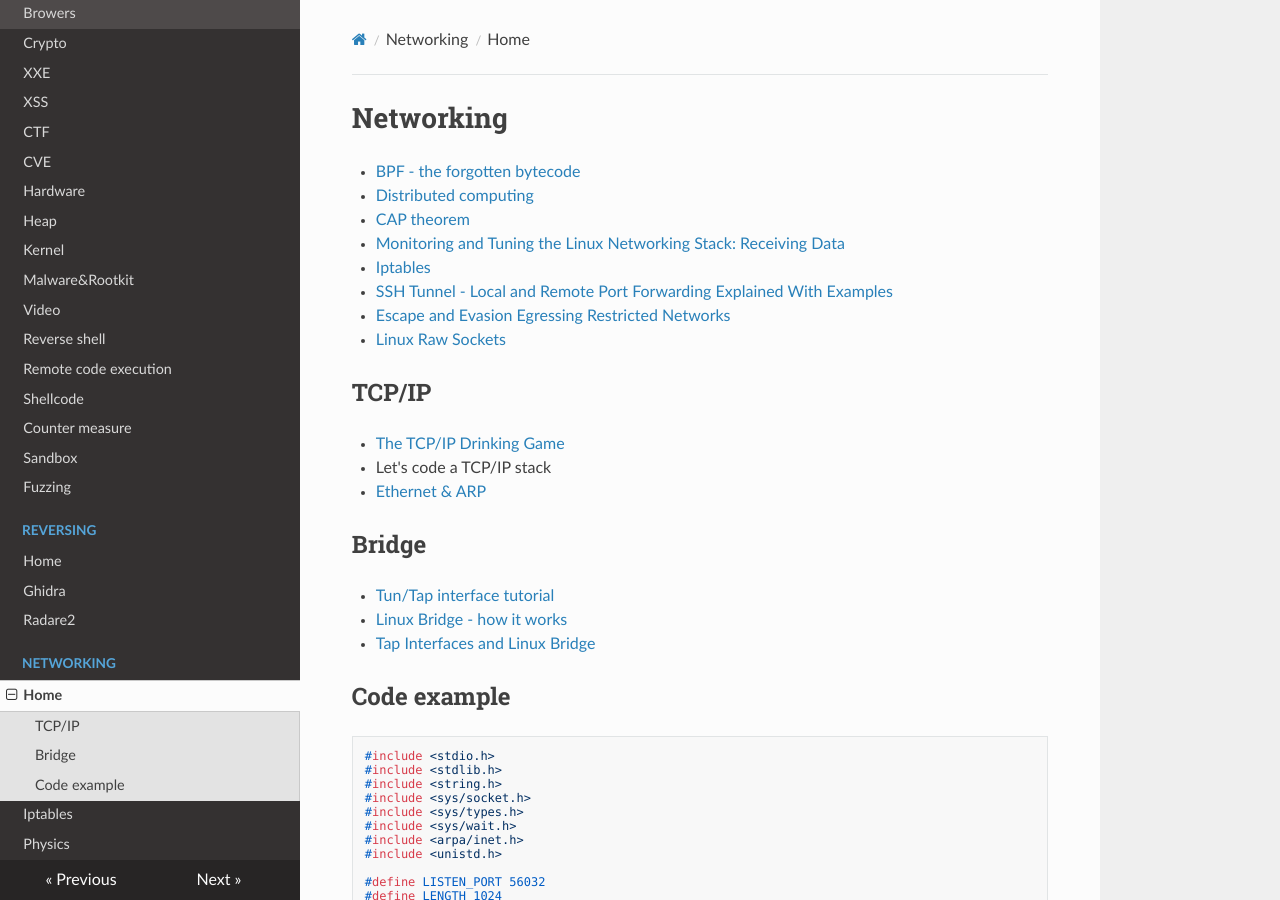
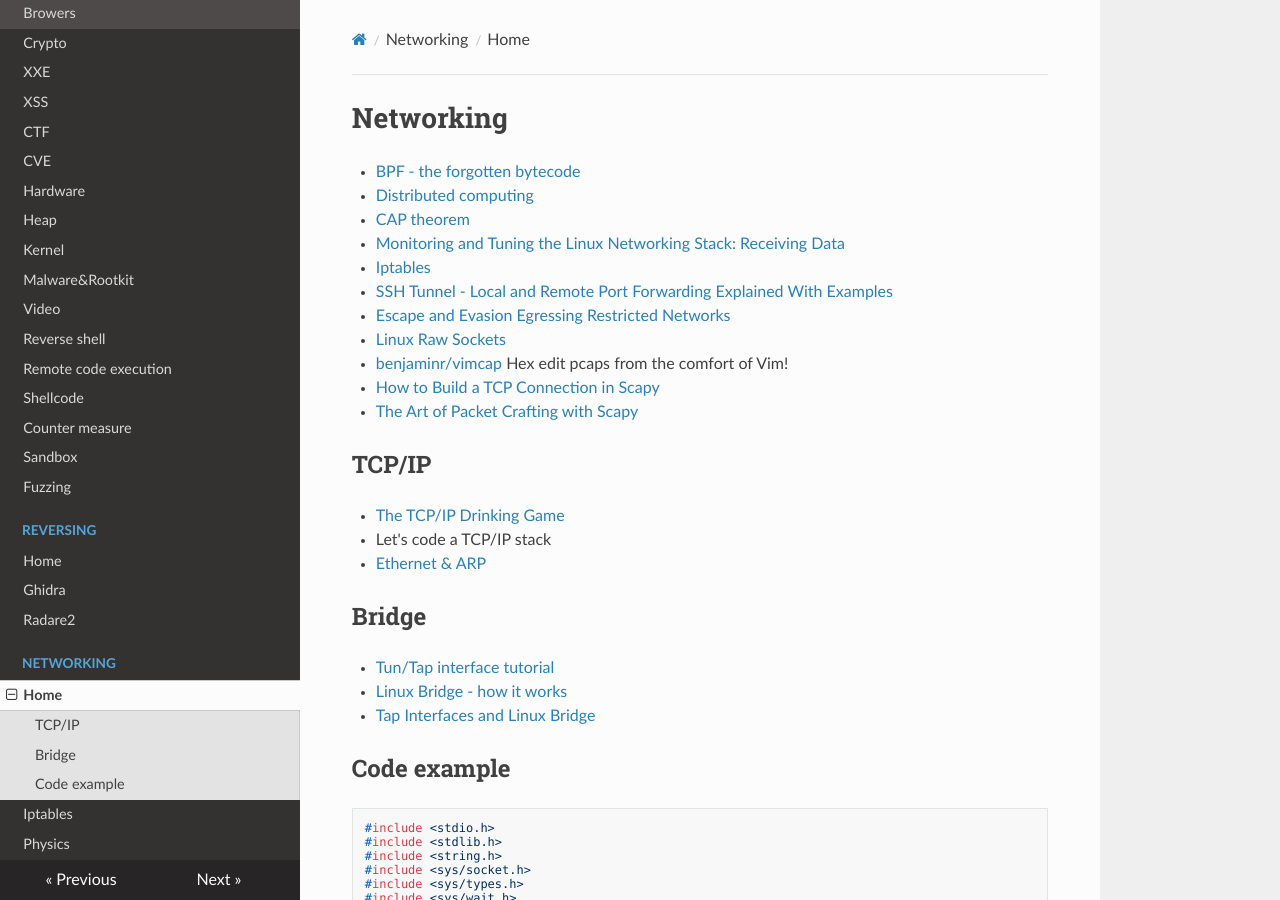
Before and after one commit to gipi/low-level, an MkDocs documentation site: the page built from docs/networking.md, in a window 1280 px wide and 900 px high. Built offline with MkDocs 1.6.1, drawn with Linux system fonts in a browser that asks for light colours; nearby versions of some CDN libraries; old or Windows-style settings are respelled for this version of MkDocs.

Commit message:
Add links and new programming/web section.

```diff
--- a/docs/networking.md
+++ b/docs/networking.md
@@ -8,6 +8,9 @@
  - [SSH Tunnel - Local and Remote Port Forwarding Explained With Examples](http://blog.trackets.com/2014/05/17/ssh-tunnel-local-and-remote-port-forwarding-explained-with-examples.html)
  - [Escape and Evasion Egressing Restricted Networks](https://www.optiv.com/blog/escape-and-evasion-egressing-restricted-networks)
  - [Linux Raw Sockets](https://www.schoenitzer.de/blog/2018/Linux%20Raw%20Sockets.html)
+ - [benjaminr/vimcap](https://github.com/benjaminr/vimcap) Hex edit pcaps from the comfort of Vim!
+ - [How to Build a TCP Connection in Scapy](https://www.fir3net.com/Programming/Python/how-to-build-a-tcp-connection-in-scapy.html)
+ - [The Art of Packet Crafting with Scapy](https://0xbharath.github.io/art-of-packet-crafting-with-scapy)
 
 ## TCP/IP
 
--- a/mkdocs.yml
+++ b/mkdocs.yml
@@ -33,6 +33,7 @@ pages:
   - Randomness: programming/randomness.md
   - Memory: programming/memory.md
   - Computer vision&Machine learning: programming/cv.md
+  - Web: programming/web.md
 - Security:
   - 'Home': security/index.md
   - 'Browers': security/browser.md
```
Also changed, not shown: docs/programming/programming.md (+2 -0 lines), docs/programming/web.md (added, +8 -0 lines), docs/reversing/ghidra.md (+1 -0 lines), docs/security/crypto.md (+1 -0 lines).
